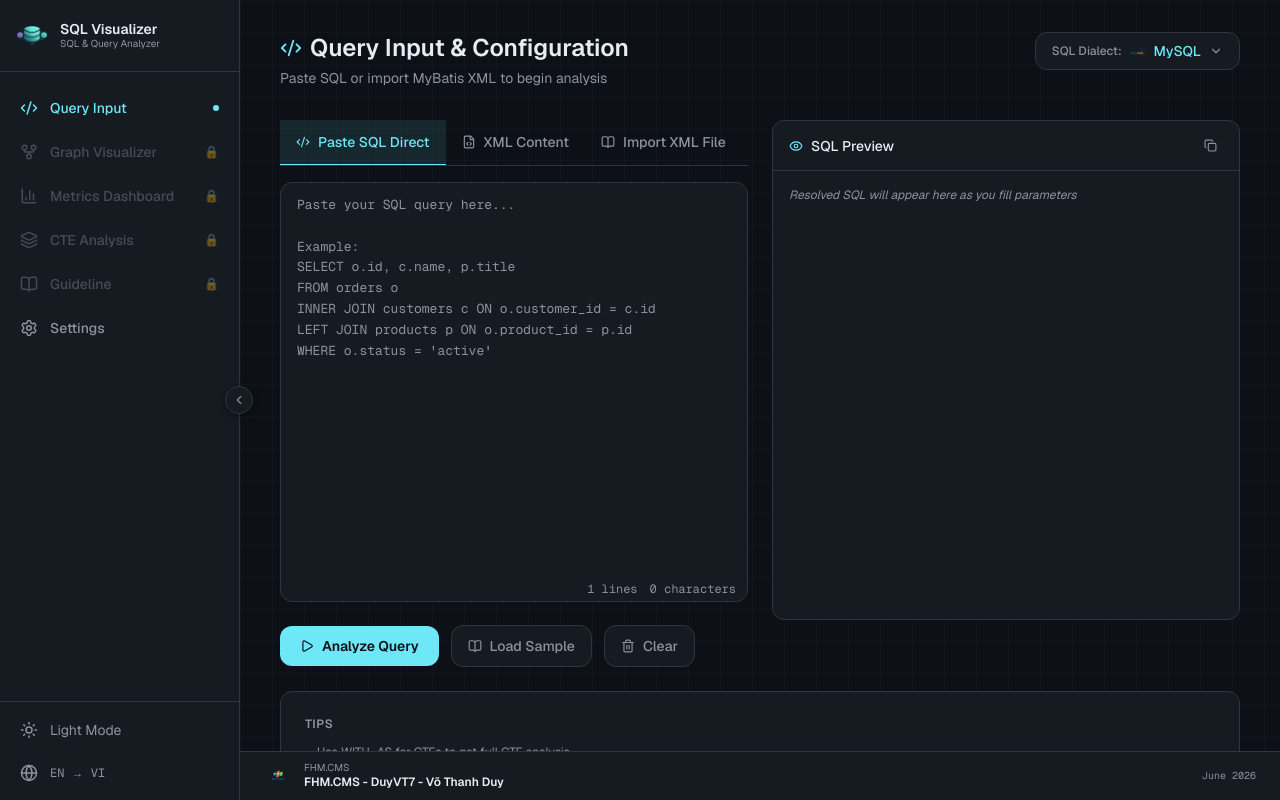
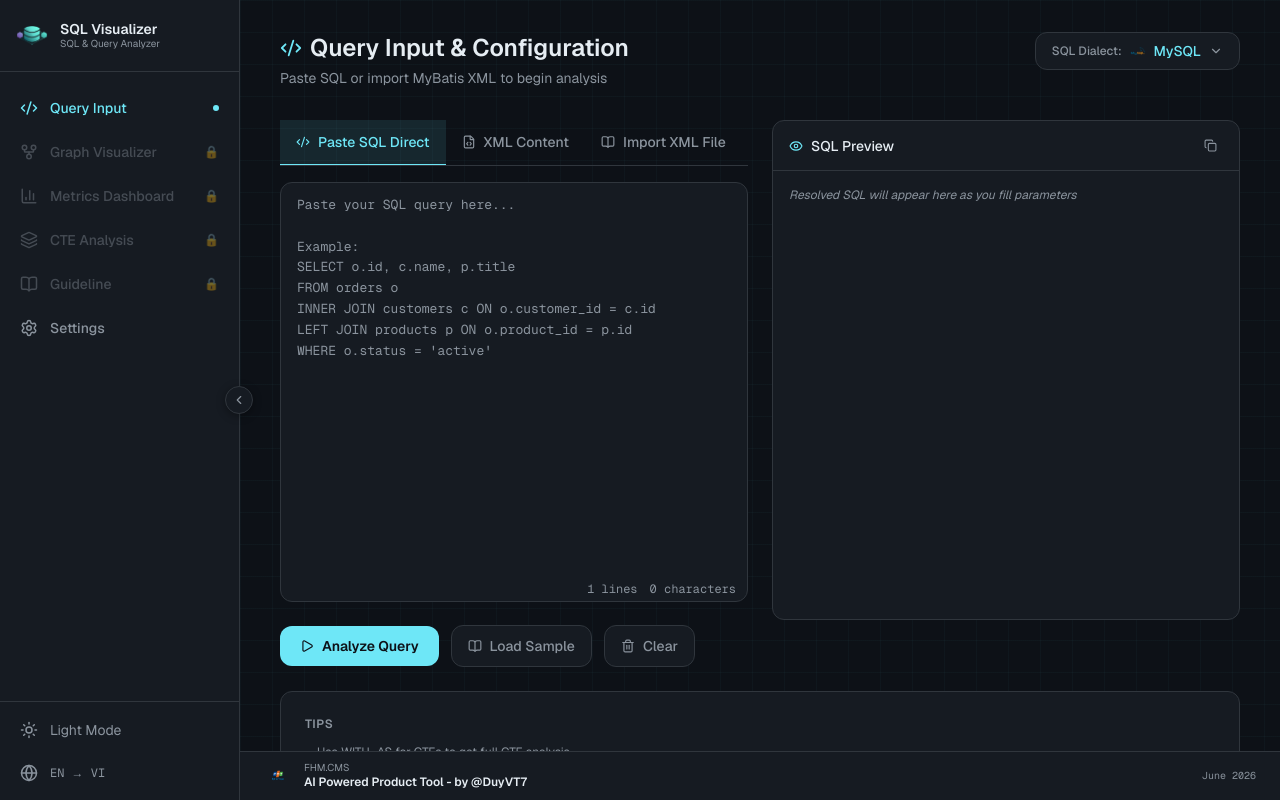
Before and after one commit to oscar20041998/sql-visualizer, a Next.js app: page / in a window 1280 px wide. Built offline with nearby package versions, Linux system fonts and the light colour scheme.

Commit message:
update footer content

```diff
--- a/src/components/AppLayout.tsx
+++ b/src/components/AppLayout.tsx
@@ -30,7 +30,7 @@ function AppFooter() {
           <div className="flex flex-col leading-tight">
             <span className="text-[10px] text-muted-foreground">FHM.CMS</span>
             <span className="text-xs font-semibold text-foreground">
-              FHM.CMS - DuyVT7 - Võ Thanh Duy
+              AI Powered Product Tool - by @DuyVT7
             </span>
           </div>
         </div>
```
